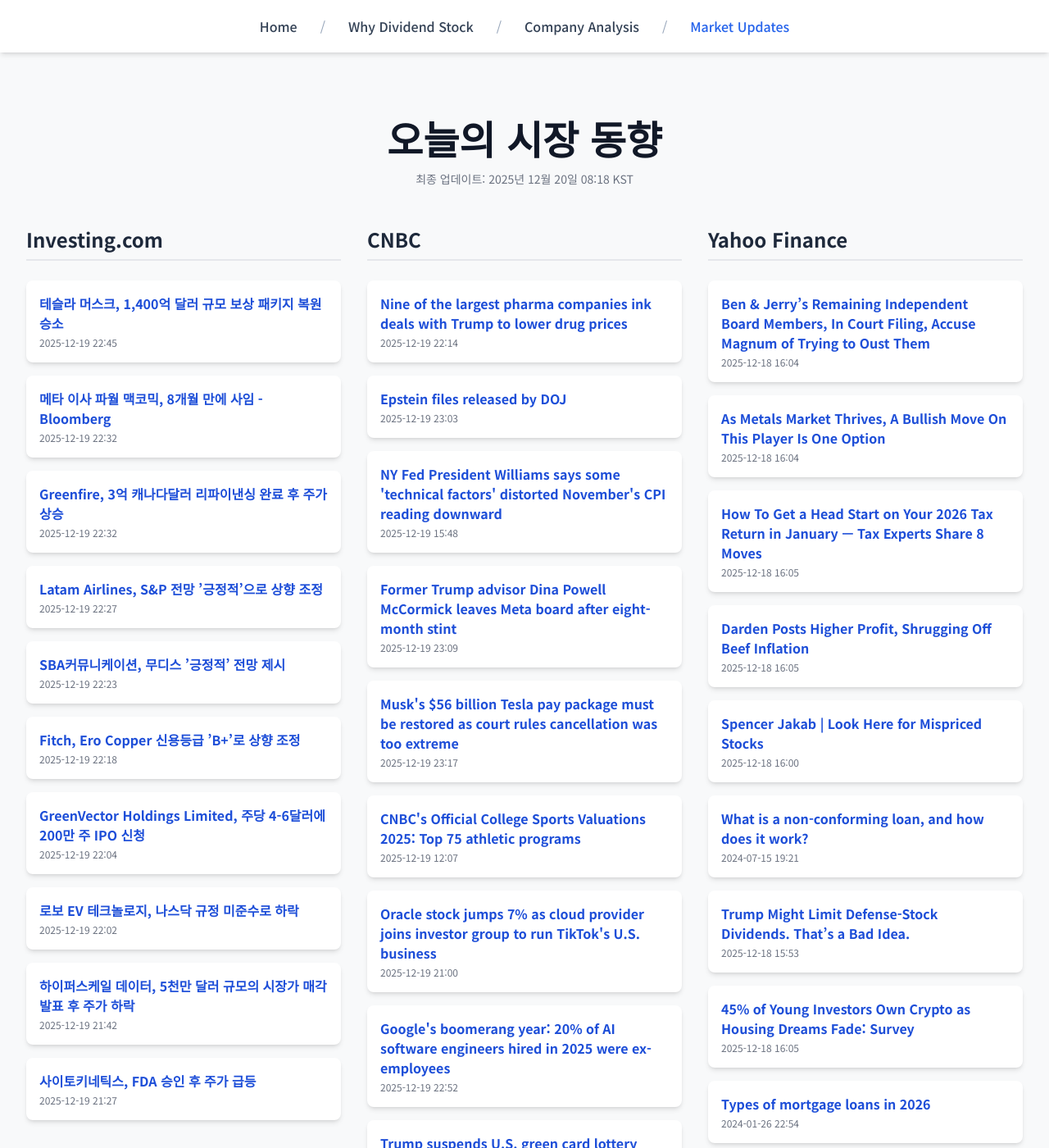
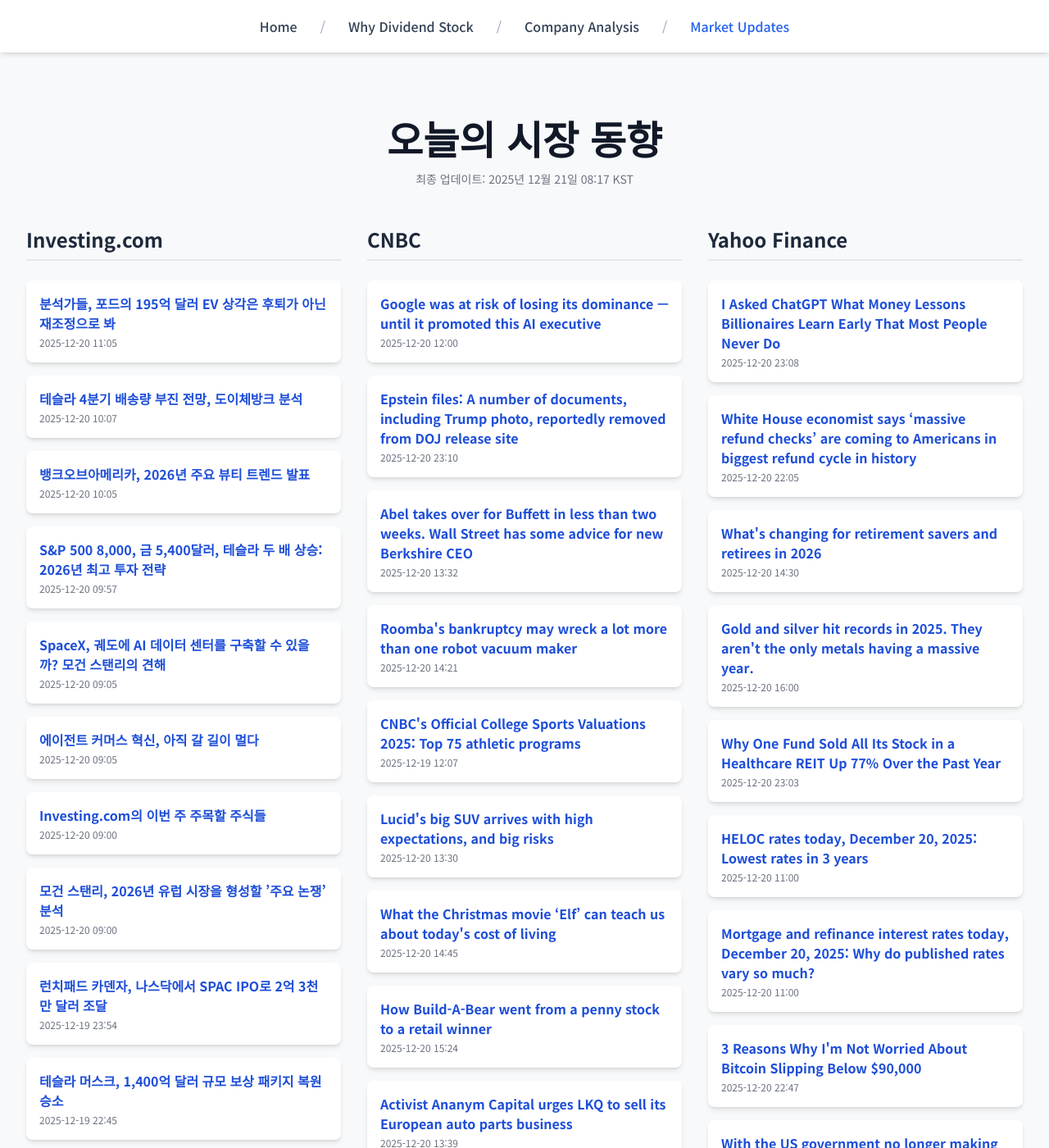
Before and after one commit to Kay-Hwang/my-company-analysis, a Jekyll site: the page built from market-updates.html, in a window 1280 px wide and 1400 px high. Shown: the whole window at 82% size. Built offline with Jekyll 4.4.1, drawn with Linux system fonts in a browser that asks for light colours; nearby versions of some CDN libraries; a script that is not in the unit is left out; some of the changed text lies outside the part shown.

Commit message:
Update daily data

```diff
--- a/_data/latest_data.json
+++ b/_data/latest_data.json
@@ -1,98 +1,92 @@
 {
-  "lastUpdated": "2025년 12월 20일 08:18 KST",
+  "lastUpdated": "2025년 12월 21일 08:17 KST",
   "news": {
     "investing": [
+      {
+        "title": "분석가들, 포드의 195억 달러 EV 상각은 후퇴가 아닌 재조정으로 봐",
+        "link": "https://kr.investing.com/news/stock-market-news/article-1763063",
+        "pubDate": "2025-12-20 11:05:01",
+        "summary": "분석가들, 포드의 195억 달러 EV 상각은 후퇴가 아닌 재조정으로 봐"
+      },
+      {
+        "title": "테슬라 4분기 배송량 부진 전망, 도이체방크 분석",
+        "link": "https://kr.investing.com/news/stock-market-news/article-1763058",
+        "pubDate": "2025-12-20 10:07:49",
+        "summary": "테슬라 4분기 배송량 부진 전망, 도이체방크 분석"
+      },
+      {
+        "title": "뱅크오브아메리카, 2026년 주요 뷰티 트렌드 발표",
+        "link": "https://kr.investing.com/news/stock-market-news/article-1763056",
+        "pubDate": "2025-12-20 10:05:01",
+        "summary": "뱅크오브아메리카, 2026년 주요 뷰티 트렌드 발표"
+      },
+      {
+        "title": "S&P 500 8,000, 금 5,400달러, 테슬라 두 배 상승: 2026년 최고 투자 전략",
+        "link": "https://kr.investing.com/news/stock-market-news/article-1763059",
+        "pubDate": "2025-12-20 09:57:28",
+        "summary": "S&P 500 8,000, 금 5,400달러, 테슬라 두 배 상승: 2026년 최고 투자 전략"
+      },
+      {
+        "title": "SpaceX, 궤도에 AI 데이터 센터를 구축할 수 있을까? 모건 스탠리의 견해",
+        "link": "https://kr.investing.com/news/stock-market-news/article-1763053",
+        "pubDate": "2025-12-20 09:05:03",
+        "summary": "SpaceX, 궤도에 AI 데이터 센터를 구축할 수 있을까? 모건 스탠리의 견해"
+      },
+      {
+        "title": "에이전트 커머스 혁신, 아직 갈 길이 멀다",
+        "link": "https://kr.investing.com/news/stock-market-news/article-1763052",
+        "pubDate": "2025-12-20 09:05:02",
+        "summary": "에이전트 커머스 혁신, 아직 갈 길이 멀다"
+      },
+      {
+        "title": "Investing.com의 이번 주 주목할 주식들",
+        "link": "https://kr.investing.com/news/stock-market-news/article-1763051",
+        "pubDate": "2025-12-20 09:00:04",
+        "summary": "Investing.com의 이번 주 주목할 주식들"
+      },
+      {
+        "title": "모건 스탠리, 2026년 유럽 시장을 형성할 ’주요 논쟁’ 분석",
+        "link": "https://kr.investing.com/news/stock-market-news/article-1763049",
+        "pubDate": "2025-12-20 09:00:02",
+        "summary": "모건 스탠리, 2026년 유럽 시장을 형성할 ’주요 논쟁’ 분석"
+      },
+      {
+        "title": "런치패드 카덴자, 나스닥에서 SPAC IPO로 2억 3천만 달러 조달",
+        "link": "https://kr.investing.com/news/stock-market-news/article-432SI-1762988",
+        "pubDate": "2025-12-19 23:54:08",
+        "summary": "런치패드 카덴자, 나스닥에서 SPAC IPO로 2억 3천만 달러 조달"
+      },
       {
         "title": "테슬라 머스크, 1,400억 달러 규모 보상 패키지 복원 승소",
         "link": "https://kr.investing.com/news/stock-market-news/article-1762976",
         "pubDate": "2025-12-19 22:45:25",
         "summary": "테슬라 머스크, 1,400억 달러 규모 보상 패키지 복원 승소"
-      },
-      {
-        "title": "메타 이사 파월 맥코믹, 8개월 만에 사임 - Bloomberg",
-        "link": "https://kr.investing.com/news/stock-market-news/article-93CH-1762967",
-        "pubDate": "2025-12-19 22:32:44",
-        "summary": "메타 이사 파월 맥코믹, 8개월 만에 사임 - Bloomberg"
-      },
-      {
-        "title": "Greenfire, 3억 캐나다달러 리파이낸싱 완료 후 주가 상승",
-        "link": "https://kr.investing.com/news/stock-market-news/article-93CH-1762964",
-        "pubDate": "2025-12-19 22:32:20",
-        "summary": "Greenfire, 3억 캐나다달러 리파이낸싱 완료 후 주가 상승"
-      },
-      {
-        "title": "Latam Airlines, S&P 전망 ’긍정적’으로 상향 조정",
-        "link": "https://kr.investing.com/news/stock-market-news/article-93CH-1762958",
-        "pubDate": "2025-12-19 22:27:03",
-        "summary": "Latam Airlines, S&P 전망 ’긍정적’으로 상향 조정"
-      },
-      {
-        "title": "SBA커뮤니케이션, 무디스 ’긍정적’ 전망 제시",
-        "link": "https://kr.investing.com/news/stock-market-news/article-93CH-1762954",
-        "pubDate": "2025-12-19 22:23:00",
-        "summary": "SBA커뮤니케이션, 무디스 ’긍정적’ 전망 제시"
-      },
-      {
-        "title": "Fitch, Ero Copper 신용등급 ’B+’로 상향 조정",
-        "link": "https://kr.investing.com/news/stock-market-news/article-93CH-1762946",
-        "pubDate": "2025-12-19 22:18:45",
-        "summary": "Fitch, Ero Copper 신용등급 ’B+’로 상향 조정"
-      },
-      {
-        "title": "GreenVector Holdings Limited, 주당 4-6달러에 200만 주 IPO 신청",
-        "link": "https://kr.investing.com/news/stock-market-news/article-432SI-1762933",
-        "pubDate": "2025-12-19 22:04:08",
-        "summary": "GreenVector Holdings Limited, 주당 4-6달러에 200만 주 IPO 신청"
-      },
-      {
-        "title": "로보 EV 테크놀로지, 나스닥 규정 미준수로 하락",
-        "link": "https://kr.investing.com/news/stock-market-news/article-93CH-1762928",
-        "pubDate": "2025-12-19 22:02:13",
-        "summary": "로보 EV 테크놀로지, 나스닥 규정 미준수로 하락"
-      },
-      {
-        "title": "하이퍼스케일 데이터, 5천만 달러 규모의 시장가 매각 발표 후 주가 하락",
-        "link": "https://kr.investing.com/news/stock-market-news/article-93CH-1762914",
-        "pubDate": "2025-12-19 21:42:56",
-        "summary": "하이퍼스케일 데이터, 5천만 달러 규모의 시장가 매각 발표 후 주가 하락"
-      },
-      {
-        "title": "사이토키네틱스, FDA 승인 후 주가 급등",
-        "link": "https://kr.investing.com/news/stock-market-news/article-93CH-1762883",
-        "pubDate": "2025-12-19 21:27:40",
-        "summary": "사이토키네틱스, FDA 승인 후 주가 급등"
       }
     ],
     "cnbc": [
       {
-        "title": "Nine of the largest pharma companies ink deals with Trump to lower drug prices",
-        "link": "https://www.cnbc.com/2025/12/19/nine-pharma-companies-ink-deals-with-trump-to-lower-drug-prices.html",
-        "pubDate": "Fri, 19 Dec 2025 22:14:26 GMT",
-        "summary": "President Donald Trump has pushed to lower drug prices for Americans, which are on average nearly three times higher than overseas."
+        "title": "Google was at risk of losing its dominance — until it promoted this AI executive",
+        "link": "https://www.cnbc.com/2025/12/20/josh-woodward-google-gemini-ai-safety.html",
+        "pubDate": "Sat, 20 Dec 2025 12:00:01 GMT",
+        "summary": "Josh Woodward, a 16-year Google veteran, is tasked with running the Gemini app and going head-to-head with OpenAI in the booming generative AI market."
       },
       {
-        "title": "Epstein files released by DOJ",
-        "link": "https://www.cnbc.com/2025/12/19/jeffrey-epstein-files-doj-release-order-maxwell.html",
-        "pubDate": "Fri, 19 Dec 2025 23:03:42 GMT",
-        "summary": "President Donald Trump signed the Epstein Files Transparency Act in November."
+        "title": "Epstein files: A number of documents, including Trump photo, reportedly removed from DOJ release site",
+        "link": "https://www.cnbc.com/2025/12/20/trump-epstein-files-doj-photo.html",
+        "pubDate": "Sat, 20 Dec 2025 23:10:47 GMT",
+        "summary": "A missing photo shows a desk displaying a large assortment of framed pictures and other items. Among them is a picture showing President Donald Trump's face."
       },
       {
-        "title": "NY Fed President Williams says some 'technical factors' distorted November's CPI reading downward",
-        "link": "https://www.cnbc.com/2025/12/19/ny-fed-president-williams-says-some-technical-factors-distorted-novembers-cpi-reading-downward.html",
-        "pubDate": "Fri, 19 Dec 2025 15:48:35 GMT",
-        "summary": "Williams said \"technical factors\" likely distorted November's inflation data, pushing the headline reading lower than it otherwise would have been."
+        "title": "Abel takes over for Buffett in less than two weeks. Wall Street has some advice for new Berkshire CEO",
+        "link": "https://www.cnbc.com/2025/12/20/abel-takes-over-for-buffett-in-less-than-two-weeks-wall-street-has-some-advice-for-new-berkshire-ceo.html",
+        "pubDate": "Sat, 20 Dec 2025 13:32:04 GMT",
+        "summary": "With Warren Buffett's planned departure as Berkshire Hathaway's CEO less than two weeks away, some on Wall Street have advice for incoming CEO Greg Abel."
       },
       {
-        "title": "Former Trump advisor Dina Powell McCormick leaves Meta board after eight-month stint",
-        "link": "https://www.cnbc.com/2025/12/19/former-trump-advisor-dina-powell-mccormick-leaves-meta-board.html",
-        "pubDate": "Fri, 19 Dec 2025 23:09:46 GMT",
-        "summary": "Dina Powell McCormick, who was a member of President Donald Trump's first administration, has resigned from Meta's board of directors."
-      },
-      {
-        "title": "Musk's $56 billion Tesla pay package must be restored as court rules cancellation was too extreme",
-        "link": "https://www.cnbc.com/2025/12/19/musk-tesla-pay-delaware-supreme-court.html",
-        "pubDate": "Fri, 19 Dec 2025 23:17:06 GMT",
-        "summary": "Shareholder Richard J. Tornetta brought the suit, accusing Musk and the Tesla board of a breach of fiduciary duties."
+        "title": "Roomba's bankruptcy may wreck a lot more than one robot vacuum maker",
+        "link": "https://www.cnbc.com/2025/12/20/roomba-bankruptcy-robot-vacuum-maker.html",
+        "pubDate": "Sat, 20 Dec 2025 14:21:45 GMT",
+        "summary": "Roomba's bankruptcy should serve as a warning sign to many small companies that big tech may not be able to come to the rescue, say M&amp;A experts."
       },
       {
         "title": "CNBC's Official College Sports Valuations 2025: Top 75 athletic programs",
@@ -101,90 +95,96 @@
         "summary": "The programs are worth a combined $51.22 billion, 13% more than the top 75 in last year's rankings."
       },
       {
-        "title": "Oracle stock jumps 7% as cloud provider joins investor group to run TikTok's U.S. business",
-        "link": "https://www.cnbc.com/2025/12/19/oracle-stock-tiktok-us-trump-china.html",
-        "pubDate": "Fri, 19 Dec 2025 21:00:27 GMT",
-        "summary": "The new joint venture will prevent TikTok from shutting down in the U.S. due to national security concerns."
+        "title": "Lucid's big SUV arrives with high expectations, and big risks",
+        "link": "https://www.cnbc.com/2025/12/20/lucids-gravity-suv-arrives-with-high-expectations-and-big-risks.html",
+        "pubDate": "Sat, 20 Dec 2025 13:30:01 GMT",
+        "summary": "Lucid Motors says its Gravity SUV will sell far better than its Air sedan. But Lucid is losing money, and the rollout has been challenging."
       },
       {
-        "title": "Google's boomerang year: 20% of AI software engineers hired in 2025 were ex-employees",
-        "link": "https://www.cnbc.com/2025/12/19/google-boomerang-year-20percent-ai-software-devs-hired-2025-ex-employees.html",
-        "pubDate": "Fri, 19 Dec 2025 22:52:52 GMT",
-        "summary": "As competition heats up for AI talent, Google turned to hiring more so-called boomerang employees in 2025."
+        "title": "What the Christmas movie ‘Elf’ can teach us about today's cost of living",
+        "link": "https://www.cnbc.com/2025/12/20/what-the-christmas-movie-elf-can-teach-us-about-todays-cost-of-living.html",
+        "pubDate": "Sat, 20 Dec 2025 14:45:02 GMT",
+        "summary": "To live like the New York-based family in the movie \"Elf\" today, it would take millions. Here are the biggest financial lessons from the film."
       },
       {
-        "title": "Trump suspends U.S. green card lottery after Brown University shooting",
-        "link": "https://www.cnbc.com/2025/12/19/us-green-card-lottery-suspended-after-brown-shooting-officials-say.html",
-        "pubDate": "Fri, 19 Dec 2025 18:54:13 GMT",
-        "summary": "USCIS is pausing the Diversity Immigrant Visa Program after the fatal Brown University shooting last week, Homeland Security Secretary Kristi Noem said."
+        "title": "How Build-A-Bear went from a penny stock to a retail winner",
+        "link": "https://www.cnbc.com/2025/12/20/build-a-bear-workshop-bbw.html",
+        "pubDate": "Sat, 20 Dec 2025 15:24:51 GMT",
+        "summary": "Build-A-Bear Workshop's business plummeted during the pandemic, but under CEO Sharon Price John, the company has undergone a significant turnaround."
       },
       {
-        "title": "Trump's 'Gold Card' relies on legal loophole to help wealthy foreigners get U.S. visa",
-        "link": "https://www.cnbc.com/2025/12/19/trump-gold-card-wealth-immigration-questions.html",
-        "pubDate": "Fri, 19 Dec 2025 13:30:19 GMT",
-        "summary": "In exchange for $1 million and a $15,000 processing fee, \"Gold Card\" applicants will get full-time residency in the U.S., the program's website says."
+        "title": "Activist Ananym Capital urges LKQ to sell its European auto parts business",
+        "link": "https://www.cnbc.com/2025/12/20/activist-ananym-capital-urges-lkq-to-sell-its-european-auto-parts-business.html",
+        "pubDate": "Sat, 20 Dec 2025 13:39:10 GMT",
+        "summary": "Divesting its European business means LKQ will be able to focus all its attention on its higher margin North American operations."
+      },
+      {
+        "title": "Parenting expert shares her No. 1 priority for raising emotionally intelligent kids: 'Stop focusing on their behavior'",
+        "link": "https://www.cnbc.com/2025/12/20/parenting-expert-top-priority-for-raising-emotionally-intelligent-kids.html",
+        "pubDate": "Sat, 20 Dec 2025 14:05:01 GMT",
+        "summary": "Author and parenting coach Reem Raouda discussed a common parenting mistake that involves ignoring the underlying emotions beneath your child's behavior."
       }
     ],
     "yahoo": [
       {
-        "title": "Ben & Jerry’s Remaining Independent Board Members, In Court Filing, Accuse Magnum of Trying to Oust Them",
-        "link": "https://www.wsj.com/business/ben-jerrys-remaining-independent-board-members-in-court-filing-accuse-magnum-of-threatening-to-oust-them-bf2aa53a?siteid=yhoof2&yptr=yahoo",
-        "pubDate": "2025-12-18T16:04:00Z",
-        "summary": "Ben & Jerry’s Remaining Independent Board Members, In Court Filing, Accuse Magnum of Trying to Oust Them"
+        "title": "I Asked ChatGPT What Money Lessons Billionaires Learn Early That Most People Never Do",
+        "link": "https://finance.yahoo.com/news/asked-chatgpt-money-lessons-billionaires-230805217.html",
+        "pubDate": "2025-12-20T23:08:05Z",
+        "summary": "I Asked ChatGPT What Money Lessons Billionaires Learn Early That Most People Never Do"
       },
       {
-        "title": "As Metals Market Thrives, A Bullish Move On This Player Is One Option",
-        "link": "https://www.investors.com/research/options/newmont-nem-gold-stock-metals-market-bull-put-spread/?src=A00220&yptr=yahoo",
-        "pubDate": "2025-12-18T16:04:35Z",
-        "summary": "As Metals Market Thrives, A Bullish Move On This Player Is One Option"
+        "title": "White House economist says ‘massive refund checks’ are coming to Americans in biggest refund cycle in history",
+        "link": "https://finance.yahoo.com/news/white-house-economist-says-massive-220500778.html",
+        "pubDate": "2025-12-20T22:05:00Z",
+        "summary": "White House economist says ‘massive refund checks’ are coming to Americans in biggest refund cycle in history"
       },
       {
-        "title": "How To Get a Head Start on Your 2026 Tax Return in January — Tax Experts Share 8 Moves",
-        "link": "https://finance.yahoo.com/news/head-start-2026-tax-return-160512223.html",
-        "pubDate": "2025-12-18T16:05:12Z",
-        "summary": "How To Get a Head Start on Your 2026 Tax Return in January — Tax Experts Share 8 Moves"
+        "title": "What's changing for retirement savers and retirees in 2026",
+        "link": "https://finance.yahoo.com/news/whats-changing-for-retirement-savers-and-retirees-in-2026-143051554.html",
+        "pubDate": "2025-12-20T14:30:51Z",
+        "summary": "What's changing for retirement savers and retirees in 2026"
       },
       {
-        "title": "Darden Posts Higher Profit, Shrugging Off Beef Inflation",
-        "link": "https://www.wsj.com/business/retail/darden-posts-higher-profit-shrugging-off-beef-inflation-47066f17?siteid=yhoof2&yptr=yahoo",
-        "pubDate": "2025-12-18T16:05:00Z",
-        "summary": "Darden Posts Higher Profit, Shrugging Off Beef Inflation"
+        "title": "Gold and silver hit records in 2025. They aren't the only metals having a massive year.",
+        "link": "https://finance.yahoo.com/news/gold-and-silver-hit-records-in-2025-they-arent-the-only-metals-having-a-massive-year-160006577.html",
+        "pubDate": "2025-12-20T16:00:06Z",
+        "summary": "Gold and silver hit records in 2025. They aren't the only metals having a massive year."
       },
       {
-        "title": "Spencer Jakab | Look Here for Mispriced Stocks",
-        "link": "https://www.wsj.com/livecoverage/cpi-report-today-inflation-stock-market-12-18-2025/card/spencer-jakab-look-here-for-mispriced-stocks-gobBSxyGBBxB2CpfBVtn?siteid=yhoof2&yptr=yahoo",
-        "pubDate": "2025-12-18T16:00:02Z",
-        "summary": "Spencer Jakab | Look Here for Mispriced Stocks"
+        "title": "Why One Fund Sold All Its Stock in a Healthcare REIT Up 77% Over the Past Year",
+        "link": "https://finance.yahoo.com/news/why-one-fund-sold-stock-230312979.html",
+        "pubDate": "2025-12-20T23:03:12Z",
+        "summary": "Why One Fund Sold All Its Stock in a Healthcare REIT Up 77% Over the Past Year"
       },
       {
-        "title": "What is a non-conforming loan, and how does it work?",
-        "link": "https://finance.yahoo.com/personal-finance/mortgages/article/non-conforming-loan-192106087.html",
-        "pubDate": "2024-07-15T19:21:06Z",
-        "summary": "What is a non-conforming loan, and how does it work?"
+        "title": "HELOC rates today, December 20, 2025: Lowest rates in 3 years",
+        "link": "https://finance.yahoo.com/personal-finance/mortgages/article/heloc-interest-rates-today-saturday-december-20-2025-110018016.html",
+        "pubDate": "2025-12-20T11:00:18Z",
+        "summary": "HELOC rates today, December 20, 2025: Lowest rates in 3 years"
       },
       {
-        "title": "Trump Might Limit Defense-Stock Dividends. That’s a Bad Idea.",
-        "link": "https://www.barrons.com/articles/trump-dividends-defense-stocks-0ecf6d3e?siteid=yhoof2&yptr=yahoo",
-        "pubDate": "2025-12-18T15:53:00Z",
-        "summary": "Trump Might Limit Defense-Stock Dividends. That’s a Bad Idea."
+        "title": "Mortgage and refinance interest rates today, December 20, 2025: Why do published rates vary so much?",
+        "link": "https://finance.yahoo.com/personal-finance/mortgages/article/mortgage-refinance-interest-rates-today-saturday-december-20-2025-110031334.html",
+        "pubDate": "2025-12-20T11:00:31Z",
+        "summary": "Mortgage and refinance interest rates today, December 20, 2025: Why do published rates vary so much?"
       },
       {
-        "title": "45% of Young Investors Own Crypto as Housing Dreams Fade: Survey",
-        "link": "https://finance.yahoo.com/news/45-young-investors-own-crypto-160533793.html",
-        "pubDate": "2025-12-18T16:05:33Z",
-        "summary": "45% of Young Investors Own Crypto as Housing Dreams Fade: Survey"
+        "title": "3 Reasons Why I'm Not Worried About Bitcoin Slipping Below $90,000",
+        "link": "https://finance.yahoo.com/news/3-reasons-why-im-not-224700734.html",
+        "pubDate": "2025-12-20T22:47:00Z",
+        "summary": "3 Reasons Why I'm Not Worried About Bitcoin Slipping Below $90,000"
       },
       {
-        "title": "Types of mortgage loans in 2026",
-        "link": "https://finance.yahoo.com/personal-finance/mortgages/article/types-of-mortgage-loans-214635128.html",
-        "pubDate": "2024-01-26T22:54:29Z",
-        "summary": "Types of mortgage loans in 2026"
+        "title": "With the US government no longer making pennies, some people smell an opportunity to cash in on these discontinued coins",
+        "link": "https://finance.yahoo.com/news/us-government-no-longer-making-180000974.html",
+        "pubDate": "2025-12-20T18:00:00Z",
+        "summary": "With the US government no longer making pennies, some people smell an opportunity to cash in on these discontinued coins"
       },
       {
-        "title": "The Argus Dividend Growth Model Portfolio",
-        "link": "https://finance.yahoo.com/research/reports/ARGUS_45655_ThematicPortfolio_1766166415000?yptr=yahoo&ncid=yahooproperties_plusresear_nm5q6ze1cei",
-        "pubDate": "2025-12-19T17:46:55Z",
-        "summary": "The Argus Dividend Growth Model Portfolio"
+        "title": "The 2 Riskiest Stocks Investors Are Betting On With Over 300% Upside",
+        "link": "https://finance.yahoo.com/news/2-riskiest-stocks-investors-betting-170002110.html",
+        "pubDate": "2025-12-20T17:00:02Z",
+        "summary": "The 2 Riskiest Stocks Investors Are Betting On With Over 300% Upside"
       }
     ]
   }
```
